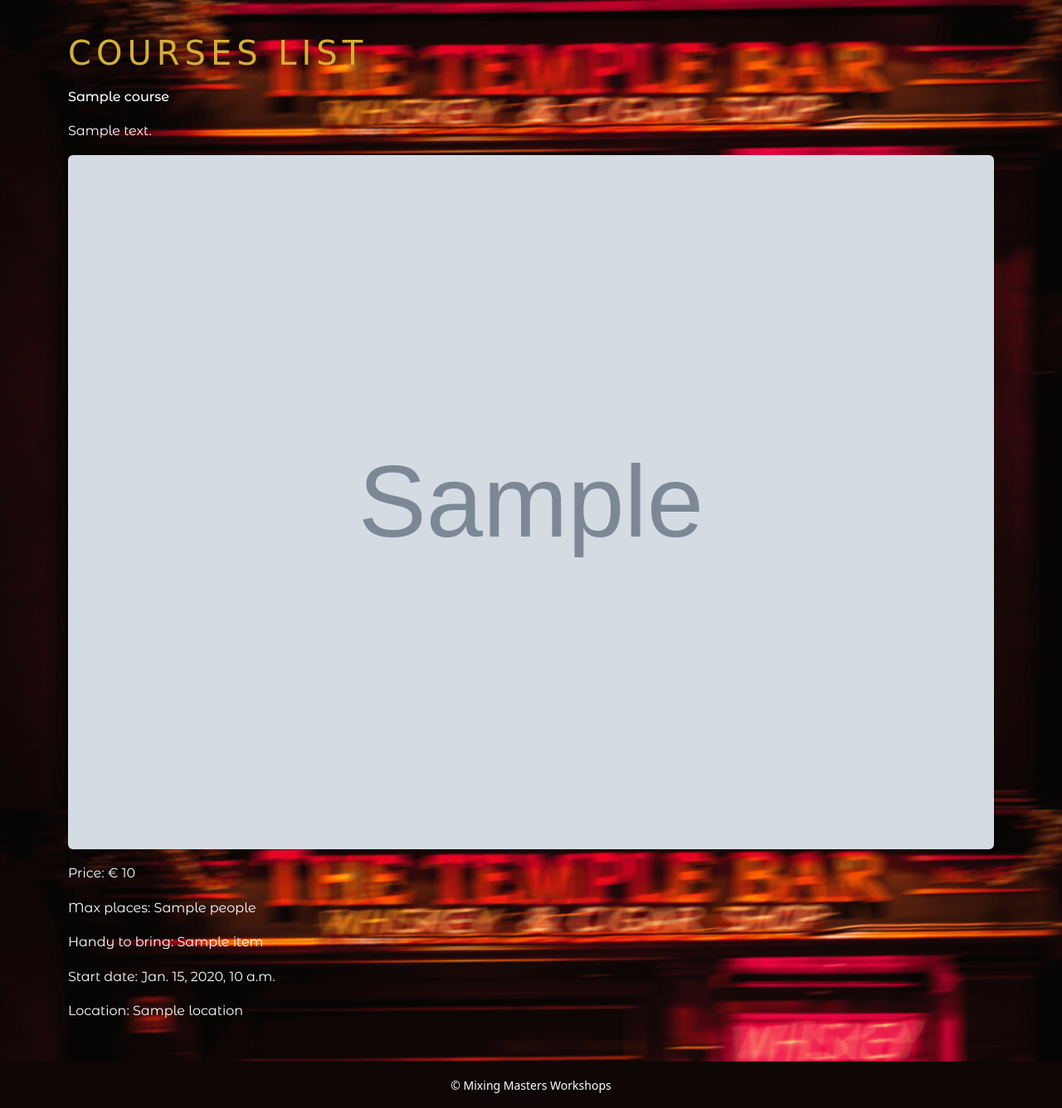
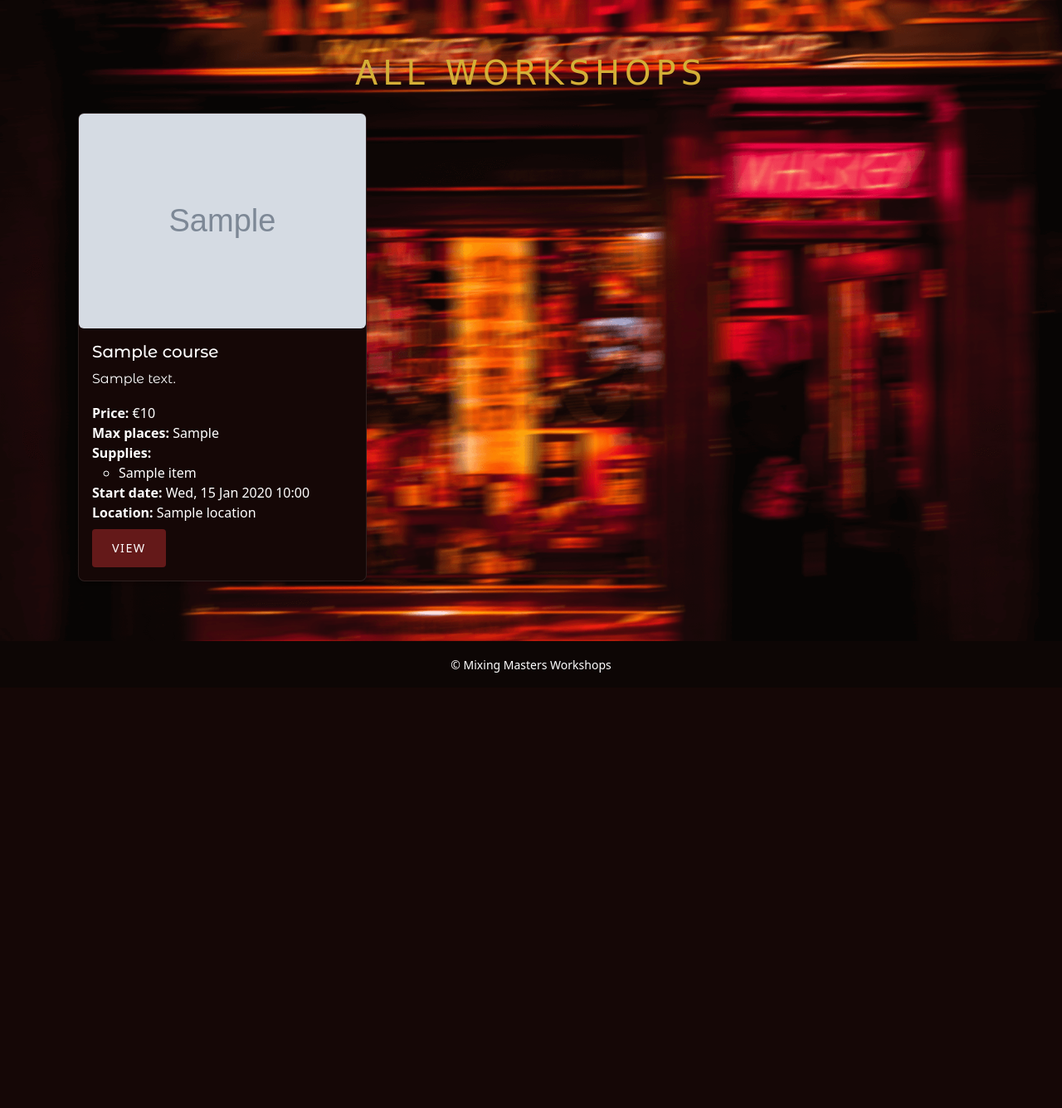
Before and after one commit to Kearns55/mixing-masters, a Django app: template courses/templates/courses/course_list.html in a window 1280 px wide. Shown: the part 72-1408 px from the top of the page at 83% size. After the commit the page ends 883 px from the top, so only its background shows below. Run offline with Django 4.2, Linux system fonts and the light colour scheme; the template is opened without the code that fills it: most values are stand-ins (such as "Sample title", 1, 10 or a date in 2020); grey boxes marked "Sample" are stand-in pictures; some web fonts are replaced.

Commit message:
Style all workshops page

```diff
--- a/courses/templates/courses/course_detail.html
+++ b/courses/templates/courses/course_detail.html
@@ -9,7 +9,7 @@
         <div class="col-md-6">
             <h1 class="mb-4 text-center">{{ course.name }}</h1>
             <div class="card mb-4">
-            <p class="course-pic" id="detail_img">{% if course.image %}<img src="{{ course.image.url }}" alt="{{ course.name }}"
+            <p class="detail_img">{% if course.image %}<img src="{{ course.image.url }}" alt="{{ course.name }}"
                     class="img-fluid rounded shadow-sm">{% endif %}</p>
             <div class="card-body">
             <h2 class="lead">{{ course.description }}</h2>
--- a/courses/templates/courses/course_list.html
+++ b/courses/templates/courses/course_list.html
@@ -1,27 +1,54 @@
 {% extends "base.html" %}
 {% block content %}
 
-<h1>Courses list</h1>
+<div class="container my-5">
+    <h1 class="mb-4 text-center">All Workshops</h1>
     {% if user.is_superuser %}
-<a class="btn btn-success" href="{% url 'courses:create_course' %}">Create Courses</a>
+    <div class="mb-4 text-center">
+        <a class="btn btn-success" href="{% url 'courses:create_course' %}">Create Course</a>
+    </div>
     {% endif %}
+    <div class="row">
         {% for course in courses %}
-<h2>{{course.name}}</h2>
+        <div class="col-md-6 col-lg-4 mb-4">
+            <div class="card h-100 shadow-sm">
+                {% if course.image %}
+                <img src="{{ course.image.url }}" alt="{{ course.name }}" class="card-img-top img-fluid rounded">
+                {% endif %}
+                <div class="card-body d-flex flex-column">
+                    <h2 class="card-title h5">{{ course.name }}</h2>
+                    <p class="card-text">{{ course.description|truncatechars:120 }}</p>
+                    <ul class="list-unstyled mb-2">
+                        <li><strong>Price:</strong> €{{ course.price }}</li>
+                        <li><strong>Max places:</strong> {{ course.max_participants }}</li>
+                        <li>
+                            <strong>Supplies:</strong>
+                            <ul>
+                                {% for item in course.supplies.all %}
+                                <li>{{ item }}</li>
+                                {% empty %}
+                                <li>None</li>
+                                {% endfor %}
+                            </ul>
+                        </li>
+                        <li><strong>Start date:</strong> {{ course.start_date|date:"D, d M Y H:i" }}</li>
+                        <li><strong>Location:</strong> {{ course.location }}</li>
+                    </ul>
+                    <div class="mt-auto d-flex justify-content-between">
                         {% if user.is_superuser %}
-<a class="btn btn-success" href="{% url 'courses:update_course' course.pk %}">Update Course</a>
+                        <div>
+                            <a class="btn btn-sm btn-success me-2" href="{% url 'courses:update_course' course.pk %}">Update</a>
+                            <a class="btn btn-sm btn-danger" href="{% url 'courses:delete_course' course.pk %}">Delete</a>
+                        </div>
                         {% endif %}
-<p>{{course.description}}</p>
-<p class="course-pic">{% if course.image %}<img src="{{ course.image.url }}" alt="{{ course.title }}"
-        class="card-img-top img-fluid rounded">{% endif %}</p>
-<p>Price: € {{course.price}}</p>
-<p>Max places: {{course.max_participants}} people</p>
-<p>Handy to bring: {{course.supplies.all|join:", "}}</p>
-<p>Start date: {{course.start_date}}</p>
-<p>Location: {{course.location}}</p>
-{% if user.is_superuser %}
-<a class="btn btn-danger" href="{% url 'courses:delete_course' course.pk %}">Delete Course</a>
-{% endif %}
+                        <a class="btn btn-primary btn-sm" href="{% url 'courses:course_detail' course.pk %}">View</a>
+                    </div>
+                </div>
+            </div>
+        </div>
+        {% empty %}
+        <p class="text-center">No workshops available right now. Check back soon!</p>
         {% endfor %}
-
-
+    </div>
+</div>
 {% endblock content %}
--- a/static/css/styles.css
+++ b/static/css/styles.css
@@ -104,9 +104,9 @@ h4, h2, p {
   font-family: var(--font-secondary);
 }
 
-#detail_img {
+.detail_img {
   max-width: 100%;
-  height: auto;
+  height: 50%;
   border-radius: 0.5rem;
   border: 1px solid var(--border-soft);
 }
@@ -120,6 +120,10 @@ h4, h2, p {
   font-size: 0.9rem;
   letter-spacing: 0.1em;
   text-transform: uppercase;
+}
+
+.course-list-btn {
+  max-width: 25rem;
 }
 
 .btn:hover {
```
Lines whose indentation alone changed are shown as unchanged.
